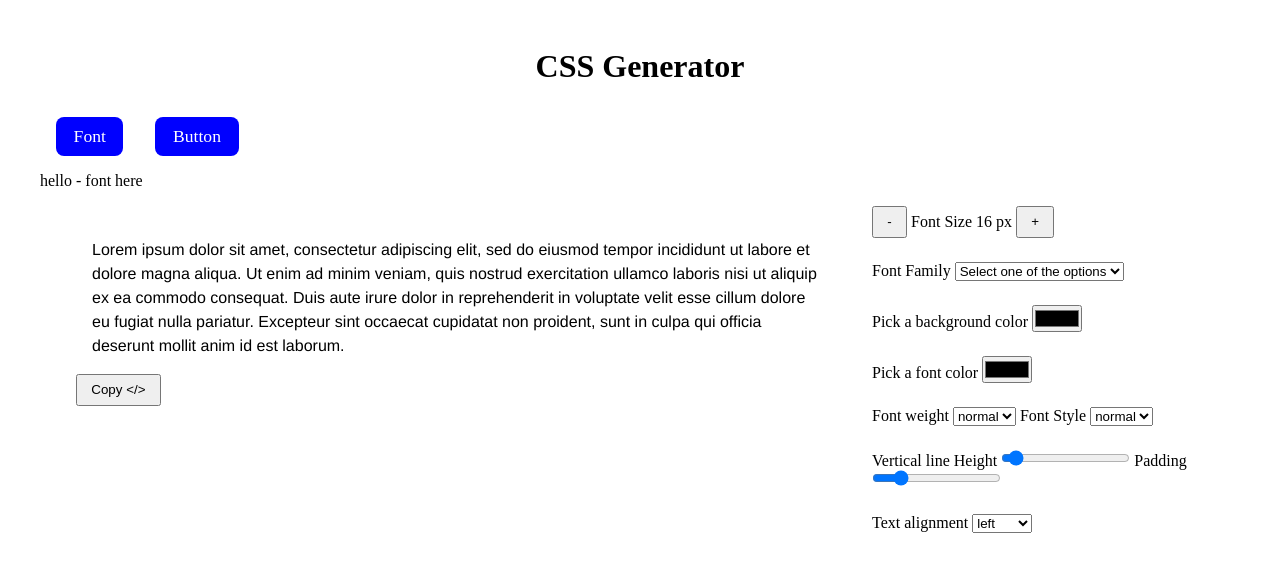
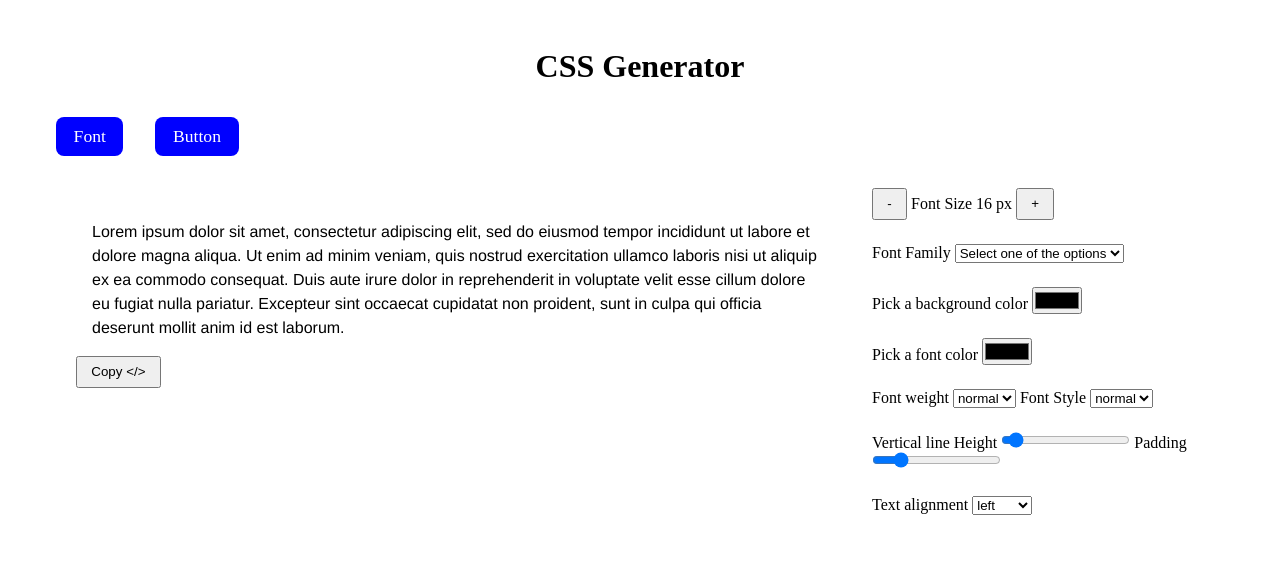
Before and after one commit to shraddha319/CSS-Generator, a React (Create React App) app: page / in a window 1280 px wide. Shown: the top 572 px of the page. Built offline with nearby package versions, Linux system fonts and the light colour scheme.

Commit message:
feat: switch between nav-bar tabs

```diff
--- a/src/App.js
+++ b/src/App.js
@@ -25,13 +25,11 @@ export default function App() {
     <div className="App">
       <h1 className="app--header">CSS Generator</h1>
       <Navigation navItems={navItems} setNavItems={setNavItems} />
-      <div style={{ display: !navItems.Font ? "none" : "initial" }}>
-        hello - font here
-      </div>
-      <div style={{ display: !navItems.Button ? "none" : "initial" }}>
-        hello - button here
-      </div>
-      <Font styleState={styleState} setStyleState={setStyleState} />
+      <Font
+        displayState={navItems.Font}
+        styleState={styleState}
+        setStyleState={setStyleState}
+      />
     </div>
   );
 }
--- a/src/Font.js
+++ b/src/Font.js
@@ -1,6 +1,6 @@
 import CustomizeStyle from "./CustomizeStyle.js";
 
-export default function Font({ styleState, setStyleState }) {
+export default function Font({ displayState, styleState, setStyleState }) {
   const generateStyle = (styleState) => ({
     fontSize: `${styleState.fontSize}px`,
     fontFamily: styleState.fontFamily,
@@ -14,7 +14,7 @@ export default function Font({ styleState, setStyleState }) {
   });
 
   return (
-    <div>
+    <div style={{ display: !displayState ? "none" : "initial" }}>
       <div className="display-text">
         <p className="display-text__body" style={generateStyle(styleState)}>
           Lorem ipsum dolor sit amet, consectetur adipiscing elit, sed do
```
